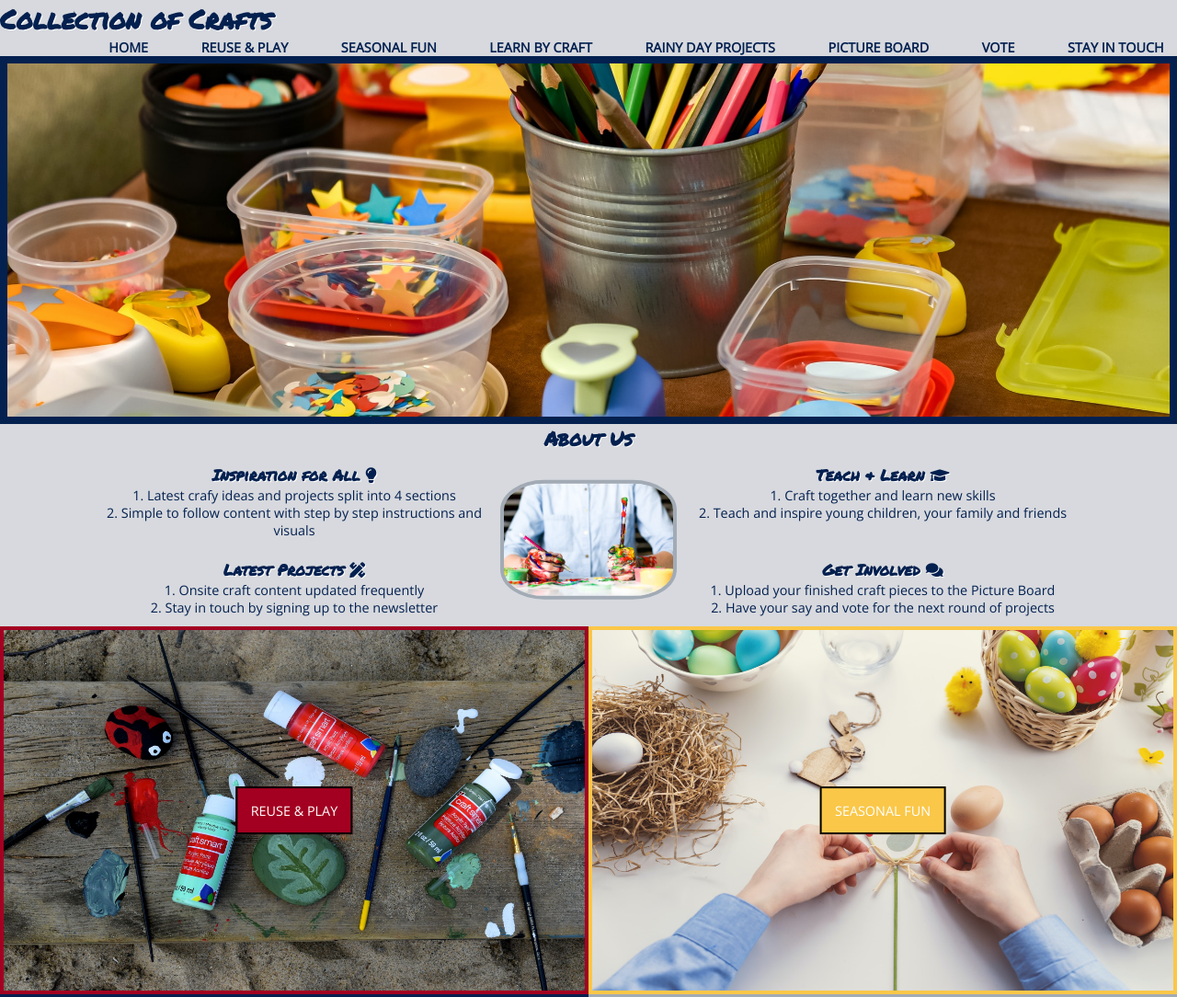
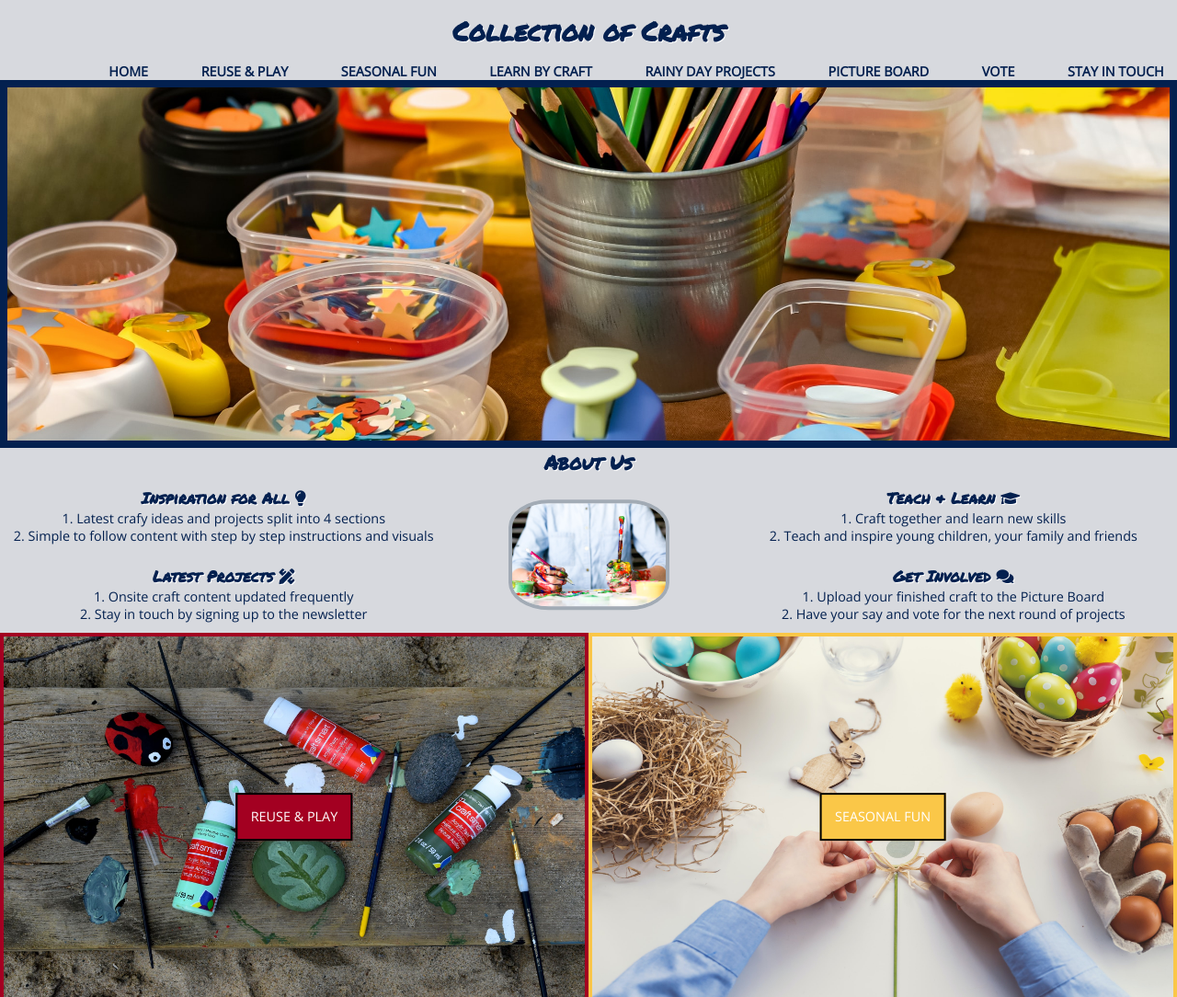
Before and after one commit to Oliver-RC/collection-of-crafts, a plain HTML site: page index.html in a window 1280 px wide. Shown: the top 1084 px of the page at 92% size. Drawn offline with nearby package versions, Linux system fonts and the light colour scheme.

Commit message:
amend about us section for better design on screen size 1024px and above

```diff
--- a/assets/css/style.css
+++ b/assets/css/style.css
@@ -128,6 +128,12 @@ nav a:hover {
 }
 
 @media screen and (min-width: 1024px) {
+    .logo > h1 {
+        text-align: center;
+        margin: 0;
+        padding: 1%;
+    }
+
     .nav-toggle-label {
         display: none;
     }
@@ -212,11 +218,9 @@ nav a:hover {
 
 @media screen and (min-width: 768px) {
     .image-about-us {
-        max-width: 383px;
+        max-width: 350px;
     }
-}
 
-@media screen and (min-width: 1024px) {
     .container-about-us {
         display: flex;
         flex-direction: row;
@@ -227,7 +231,14 @@ nav a:hover {
 
     .content-about-us {
         flex: 50%;
-        padding: 0 100px;
+    }
+
+    .content-left {
+        padding-right: 12%;
+    }
+
+    .content-right {
+        padding-left: 12%;
     }
 
     .about-image-container {
--- a/index.html
+++ b/index.html
@@ -59,31 +59,31 @@
     <section class="about-us-background-image">
         <h2 class="about-us">About Us</h2>
         <div class="container-about-us">
-            <div class="content-about-us">
+            <div class="content-about-us content-left">
                 <h3>Inspiration for All <i class="fas fa-lightbulb"></i></h3>
                 <ol>
                     <li>Latest crafy ideas and projects split into 4 sections</li>
                     <li>Simple to follow content with step by step instructions and visuals</li>
                 </ol>
             </div>
-            <div class="content-about-us">
+            <div class="content-about-us content-right">
                 <h3>Teach &amp Learn <i class="fas fa-graduation-cap"></i></h3>
                 <ol>
                     <li>Craft together and learn new skills</li>
                     <li>Teach and inspire young children, your family and friends</li>
                 </ol>
             </div>
-            <div class="content-about-us">
+            <div class="content-about-us content-left">
                 <h3>Latest Projects <i class="fas fa-pencil-ruler"></i></h3>
                 <ol>
                     <li>Onsite craft content updated frequently</li>
                     <li>Stay in touch by signing up to the newsletter</li>
                 </ol>
             </div>
-            <div class="content-about-us">
+            <div class="content-about-us content-right">
                 <h3>Get Involved <i class="fas fa-comments"></i></h3>
                 <ol>
-                    <li>Upload your finished craft pieces to the Picture Board</li>
+                    <li>Upload your finished craft to the Picture Board</li>
                     <li>Have your say and vote for the next round of projects</li>
                 </ol>
             </div>
```
